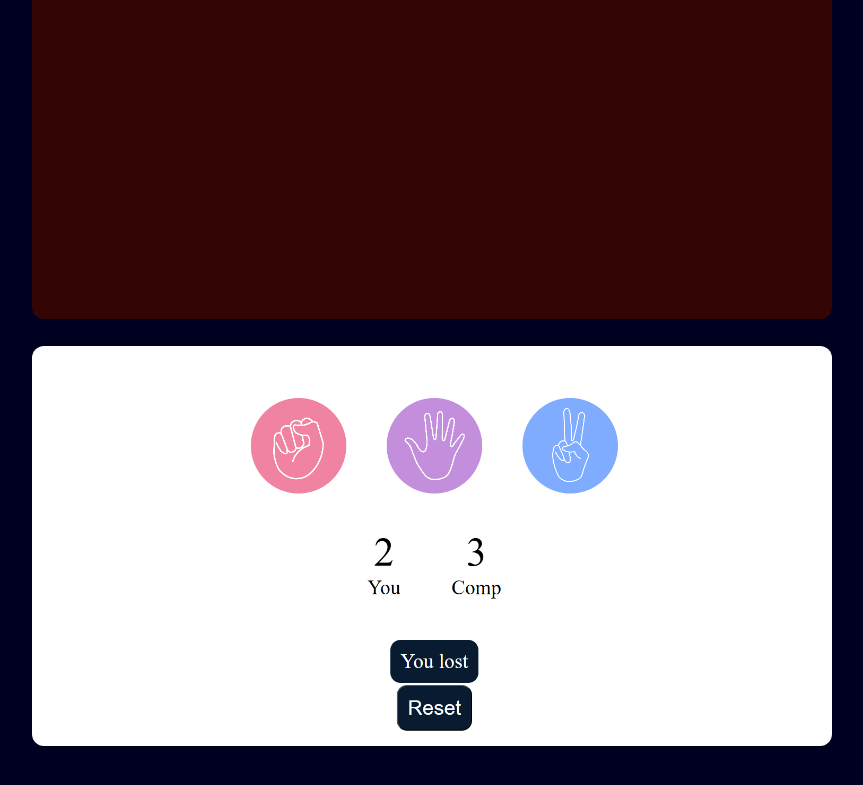
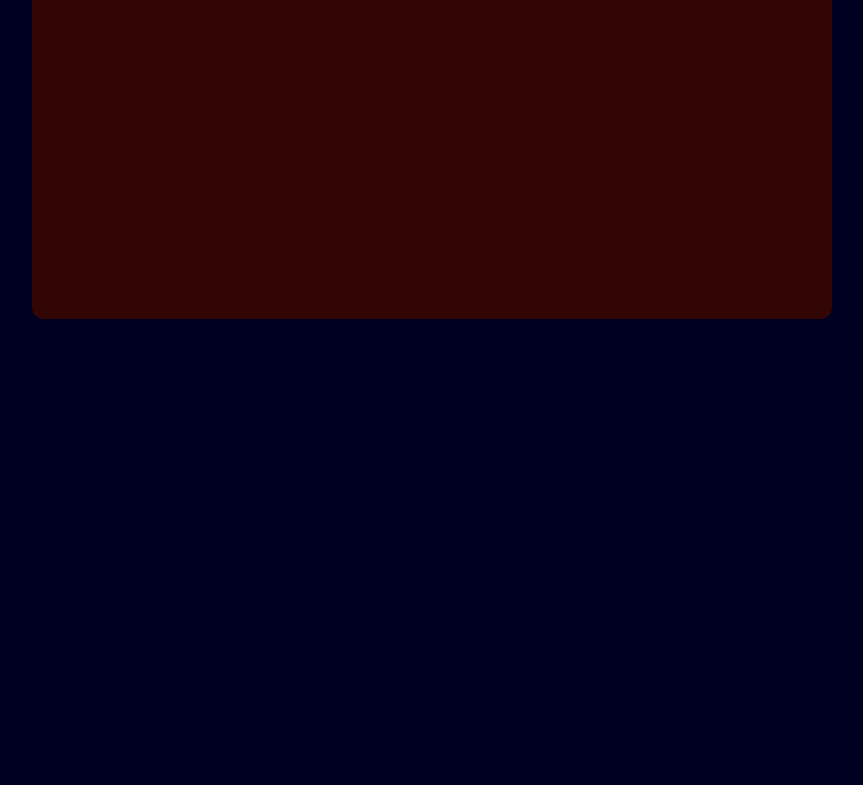
Before and after one commit to jsmanikanta/jsmanikanta_portfolio, a React (Vite) app: page /projects in a window 1280 px wide. Shown: the part 1553-2338 px from the top of the page, without its empty margins (208-1071 px from the left). After the commit the page ends 1947 px from the top, so only its background shows below. Built offline with nearby package versions, Linux system fonts and the light colour scheme.

Commit message:
Update Projects.jsx

```diff
--- a/src/Projects.jsx
+++ b/src/Projects.jsx
@@ -48,17 +48,6 @@ const projects = [
     ],
     github: "https://github.com/jsmanikanta/Amazon_clone",
   },
-  {
-    img: "/rockpaperscissors.png",
-    title: "Rock paper Scissors Game",
-    tech: "HTML,CSS,JS",
-    points: [
-      "Created Rock paper Scissors Using HTML,CSS,JS",
-      "Used some basic CSS properties",
-      "Used JavaScript for generating random choice by computer",
-    ],
-    github: "https://github.com/jsmanikanta/Amazon_clone",
-  },
 ];
 
 export default function Projects() {
```
